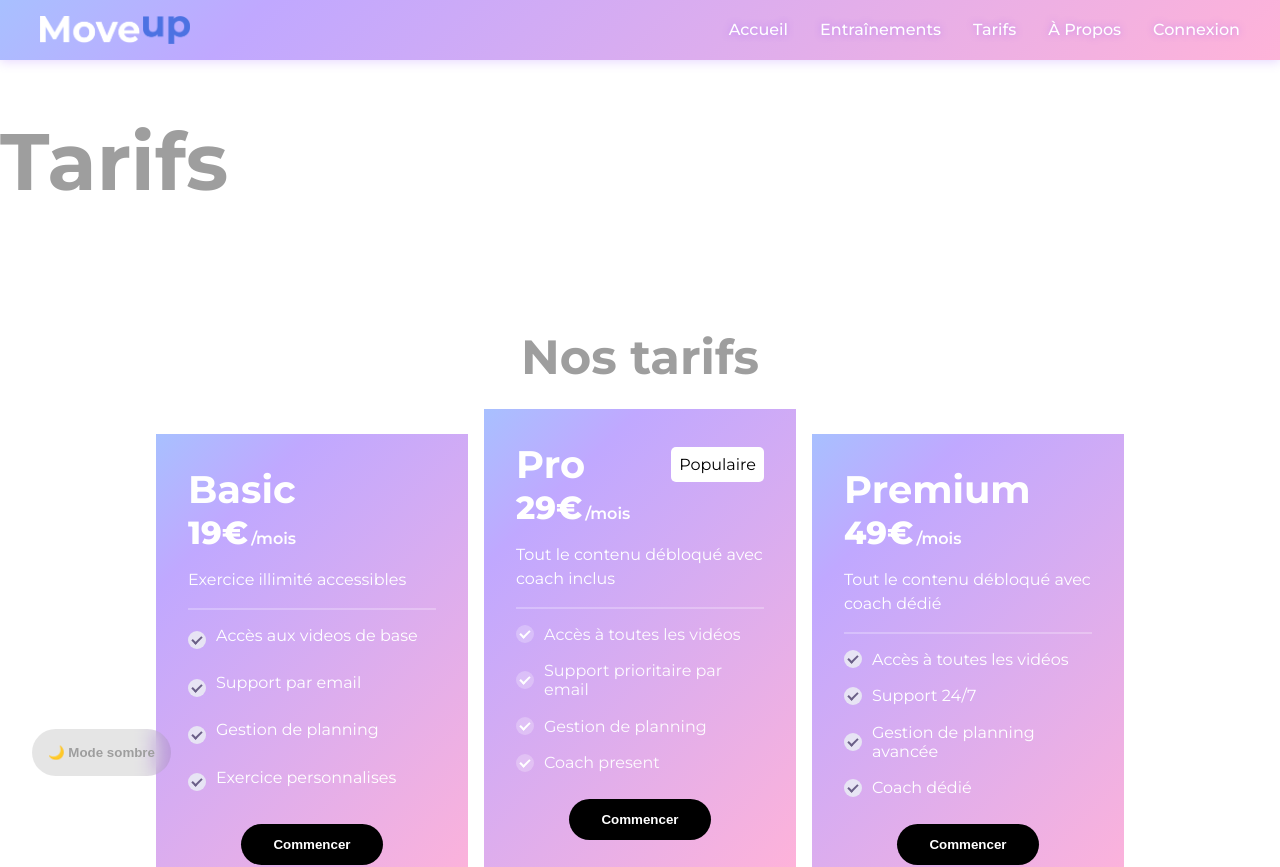
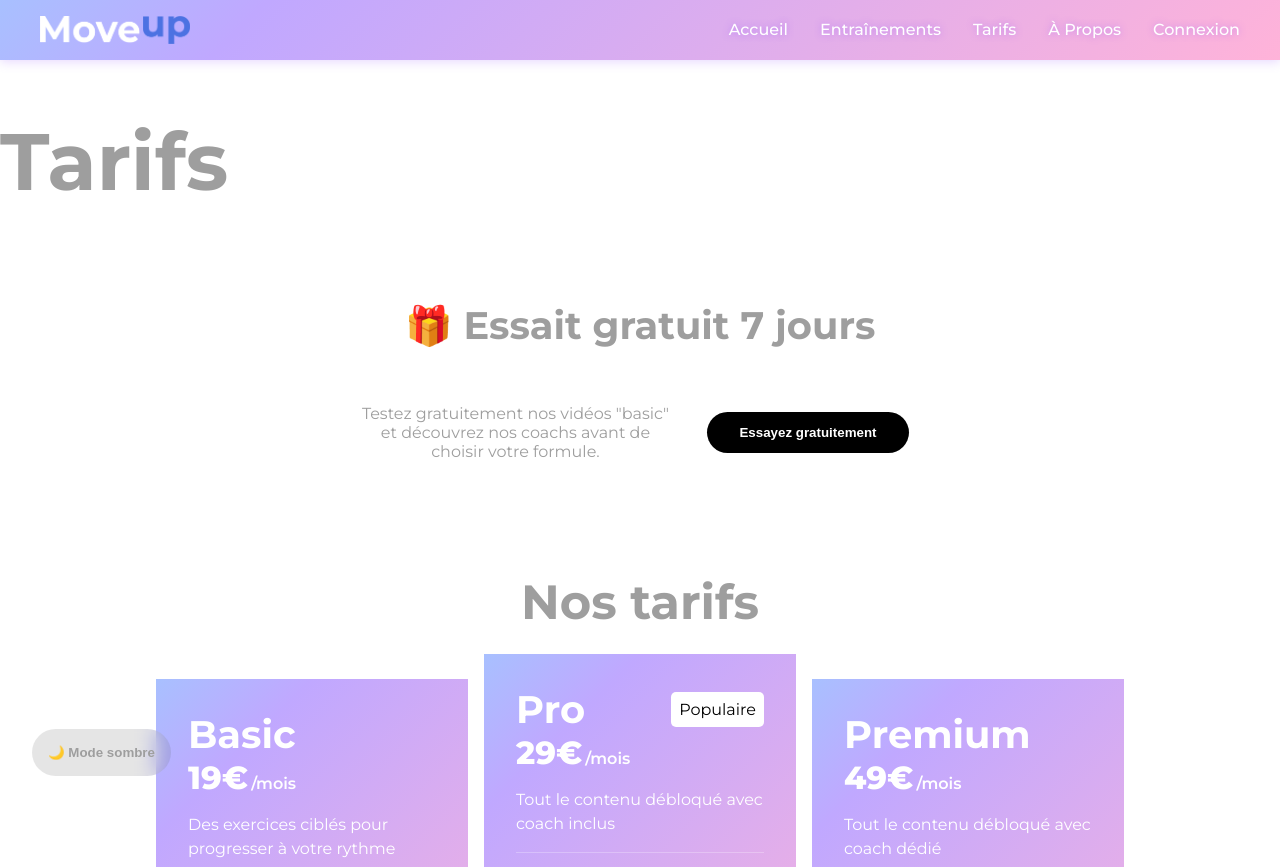
Before and after one commit to DevNexus59/MoveUp, a React (Vite) app in the folder client/: page /pages/Tarifs in a window 1280 px wide. Shown: the top 867 px of the page. Built offline with nearby package versions, Linux system fonts and the light colour scheme.

Commit message:
adding FreeTrial component & style  mode sombre FAQ component

```diff
--- a/client/src/components/CardTarifs.tsx
+++ b/client/src/components/CardTarifs.tsx
@@ -25,7 +25,7 @@ function CardTarifs() {
       id: "basic",
       name: "Basic",
       priceMonthly: 19,
-      note: "Exercice illimité accessibles",
+      note: "Des exercices ciblés pour progresser à votre rythme",
       features: [
         { id: "feature1", label: "Accès aux videos de base" },
         { id: "feature2", label: "Support par email" },
--- a/client/src/components/FAQ.css
+++ b/client/src/components/FAQ.css
@@ -8,10 +8,6 @@
   max-width: 800px;
   margin: 4em auto;
   box-shadow: 0 4px 15px rgba(0, 0, 0, 0.05);
-}
-
-.faq-presentation {
-  color: var(--bg-font);
 }
 
 .faq-list {
@@ -32,9 +28,13 @@
   align-items: center;
 }
 
+.faq-presentation {
+  color: var(--bg-font);
+}
+
 .faq-icon {
   font-size: 1.5em;
-  color: #4c72e2;
+  color: var(--linkv);
   transition: transform 0.3s ease;
 }
 
@@ -47,3 +47,15 @@
   color: var(--bg-font);
   animation: fadeIn 0.3s ease;
 }
+
+:root[data-theme="dark"] .faq-title {
+  color: var(--linkv);
+}
+
+:root[data-theme="dark"] .faq-presentation {
+  color: var(--linkv);
+}
+
+:root[data-theme="dark"] .faq-answer {
+  color: #333;
+}
--- /dev/null
+++ b/client/src/components/FreeTrial.css
@@ -0,0 +1,24 @@
+.free-trial-section {
+  display: flex;
+  flex-wrap: wrap;
+  flex-direction: column;
+  justify-content: center;
+  align-items: center;
+  margin-bottom: 2em;
+}
+
+.free-trial-card {
+  display: flex;
+  flex-wrap: wrap;
+  flex-direction: row;
+  justify-content: center;
+  align-items: center;
+  width: 50%;
+  gap: 1em;
+}
+
+.free-trial-comment {
+  color: var(--bg-font);
+  width: 50%;
+  text-align: center;
+}
--- /dev/null
+++ b/client/src/components/FreeTrial.tsx
@@ -0,0 +1,23 @@
+import { Link } from "react-router";
+import "./FreeTrial.css";
+
+function FreeTrial() {
+  return (
+    <section className="free-trial-section">
+      <h3 className="free-trial-title"> 🎁 Essait gratuit 7 jours</h3>
+      <div className="free-trial-card">
+        <p className="free-trial-comment">
+          Testez gratuitement nos vidéos "basic" et découvrez nos coachs avant
+          de choisir votre formule.
+        </p>
+        <Link to="/pages/Inscription">
+          <button type="button" className="free-trial-button">
+            Essayez gratuitement
+          </button>
+        </Link>
+      </div>
+    </section>
+  );
+}
+
+export default FreeTrial;
--- a/client/src/pages/Tarifs.tsx
+++ b/client/src/pages/Tarifs.tsx
@@ -1,10 +1,12 @@
 import CardTarifs from "../components/CardTarifs";
 import FAQ from "../components/FAQ";
+import FreeTrial from "../components/FreeTrial";
 
 function Tarifs() {
   return (
     <>
       <h1>Tarifs</h1>
+      <FreeTrial />
       <CardTarifs />
       <FAQ />
     </>
```
